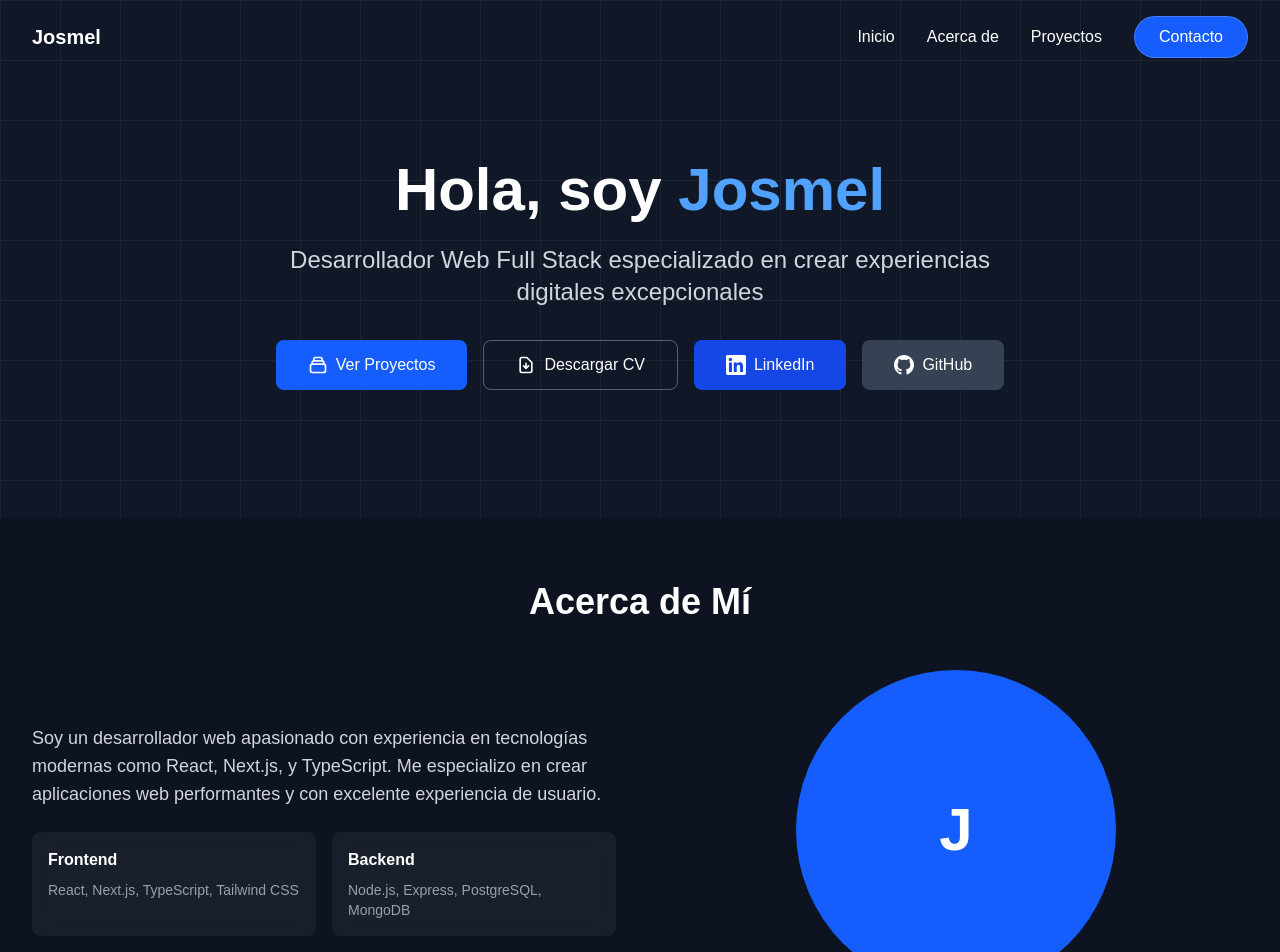
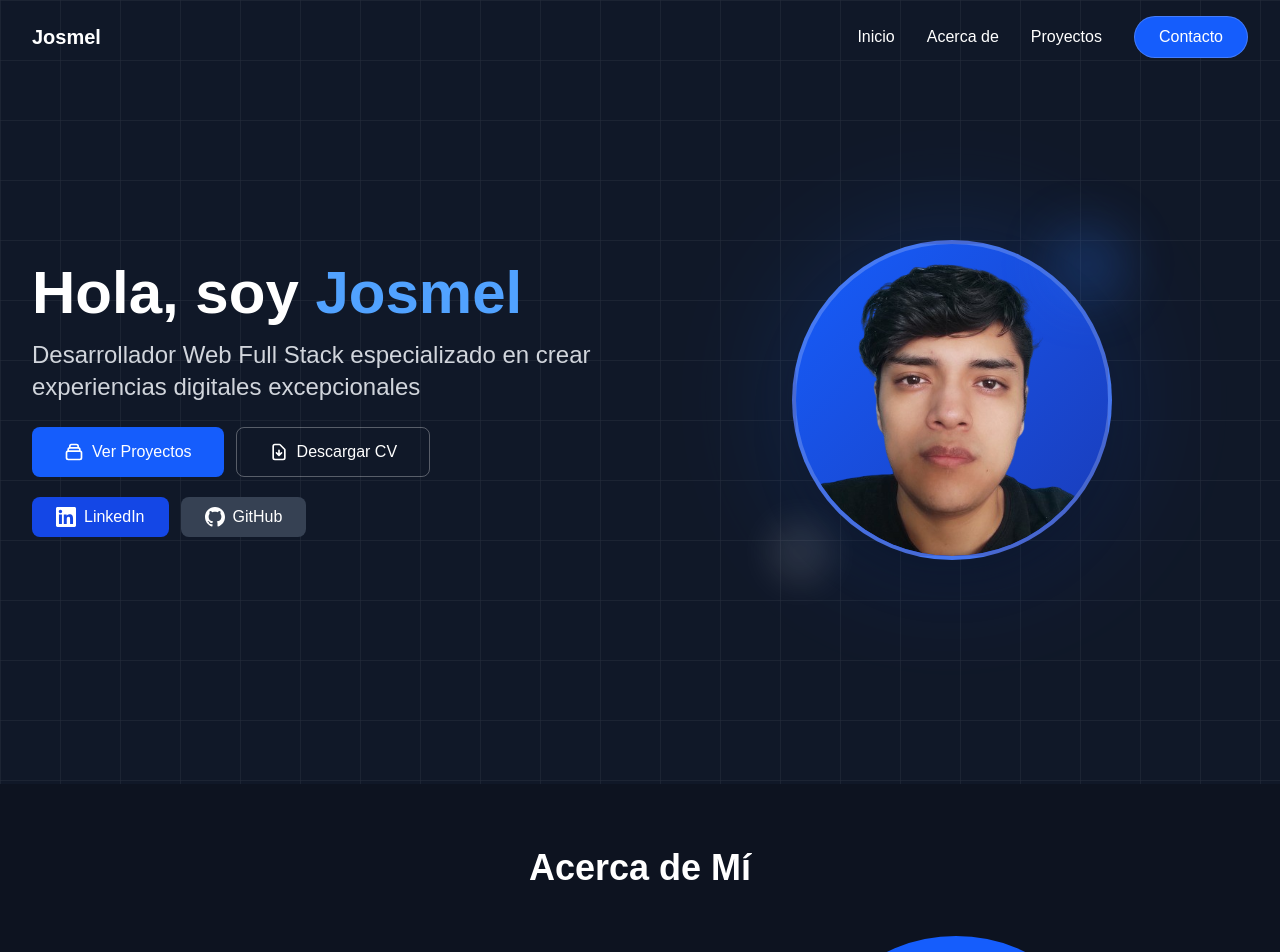
Before and after one commit to josmeldev/portafolioweb, a Next.js app: page / in a window 1280 px wide. Shown: the top 952 px of the page. Built offline with nearby package versions, Linux system fonts and the light colour scheme.

Commit message:
Add profile photo and enhance layout in hero section

```diff
--- a/src/app/page.tsx
+++ b/src/app/page.tsx
@@ -131,20 +131,17 @@ export default function Home() {
           </div>
         </div>
 
-        <div className="relative z-10 max-w-7xl mx-auto text-center">
-          <div className="pt-20 pb-16">
-            <h1 className="text-4xl sm:text-6xl font-bold text-white mb-6">
-              Hola, soy <span className="text-blue-400 relative">
-                {displayedName}
-                {showCursor && (
-                  <span className="absolute top-0 animate-pulse ml-1">|</span>
-                )}
-              </span>
+        <div className="relative z-10 max-w-7xl mx-auto">
+          <div className="grid lg:grid-cols-2 gap-8 items-center min-h-[80vh] py-12">
+            {/* Contenido izquierdo */}
+            <div className="text-left">
+              <h1 className="text-4xl sm:text-6xl font-bold text-white mb-4">
+                Hola, soy <span className="text-blue-400">Josmel</span>
               </h1>
-            <p className="text-xl sm:text-2xl text-gray-300 mb-8 max-w-3xl mx-auto">
+              <p className="text-xl sm:text-2xl text-gray-300 mb-6">
                 Desarrollador Web Full Stack especializado en crear experiencias digitales excepcionales
               </p>
-            <div className="flex flex-col sm:flex-row gap-4 justify-center">
+              <div className="flex flex-col sm:flex-row gap-3">
                 <button className="bg-blue-600 hover:bg-blue-700 text-white px-8 py-3 rounded-lg font-medium transition-colors flex items-center justify-center gap-2">
                   <svg className="w-5 h-5" fill="none" stroke="currentColor" viewBox="0 0 24 24">
                     <path strokeLinecap="round" strokeLinejoin="round" strokeWidth={2} d="M19 11H5m14 0a2 2 0 012 2v6a2 2 0 01-2 2H5a2 2 0 01-2-2v-6a2 2 0 012-2m14 0V9a2 2 0 00-2-2M5 11V9a2 2 0 012-2m0 0V5a2 2 0 012-2h6a2 2 0 012 2v2M7 7h10"/>
@@ -157,18 +154,43 @@ export default function Home() {
                   </svg>
                   Descargar CV
                 </button>
-              <a href="https://linkedin.com/in/tu-perfil" target="_blank" rel="noopener noreferrer" className="bg-blue-700 hover:bg-blue-800 text-white px-8 py-3 rounded-lg font-medium transition-colors flex items-center justify-center gap-2">
+              </div>
+              <div className="flex gap-3 mt-5">
+                <a href="https://linkedin.com/in/tu-perfil" target="_blank" rel="noopener noreferrer" className="bg-blue-700 hover:bg-blue-800 text-white px-6 py-2 rounded-lg font-medium transition-colors flex items-center justify-center gap-2">
                   <svg className="w-5 h-5" fill="currentColor" viewBox="0 0 24 24">
                     <path d="M20.447 20.452h-3.554v-5.569c0-1.328-.027-3.037-1.852-3.037-1.853 0-2.136 1.445-2.136 2.939v5.667H9.351V9h3.414v1.561h.046c.477-.9 1.637-1.85 3.37-1.85 3.601 0 4.267 2.37 4.267 5.455v6.286zM5.337 7.433c-1.144 0-2.063-.926-2.063-2.065 0-1.138.92-2.063 2.063-2.063 1.14 0 2.064.925 2.064 2.063 0 1.139-.925 2.065-2.064 2.065zm1.782 13.019H3.555V9h3.564v11.452zM22.225 0H1.771C.792 0 0 .774 0 1.729v20.542C0 23.227.792 24 1.771 24h20.451C23.2 24 24 23.227 24 22.271V1.729C24 .774 23.2 0 22.222 0h.003z"/>
                   </svg>
                   LinkedIn
                 </a>
-              <a href="https://github.com/josmeldev" target="_blank" rel="noopener noreferrer" className="bg-gray-700 hover:bg-gray-800 text-white px-8 py-3 rounded-lg font-medium transition-colors flex items-center justify-center gap-2">
+                <a href="https://github.com/josmeldev" target="_blank" rel="noopener noreferrer" className="bg-gray-700 hover:bg-gray-800 text-white px-6 py-2 rounded-lg font-medium transition-colors flex items-center justify-center gap-2">
                   <svg className="w-5 h-5" fill="currentColor" viewBox="0 0 24 24">
                     <path d="M12 0c-6.626 0-12 5.373-12 12 0 5.302 3.438 9.8 8.207 11.387.599.111.793-.261.793-.577v-2.234c-3.338.726-4.033-1.416-4.033-1.416-.546-1.387-1.333-1.756-1.333-1.756-1.089-.745.083-.729.083-.729 1.205.084 1.839 1.237 1.839 1.237 1.07 1.834 2.807 1.304 3.492.997.107-.775.418-1.305.762-1.604-2.665-.305-5.467-1.334-5.467-5.931 0-1.311.469-2.381 1.236-3.221-.124-.303-.535-1.524.117-3.176 0 0 1.008-.322 3.301 1.23.957-.266 1.983-.399 3.003-.404 1.02.005 2.047.138 3.006.404 2.291-1.552 3.297-1.23 3.297-1.23.653 1.653.242 2.874.118 3.176.77.84 1.235 1.911 1.235 3.221 0 4.609-2.807 5.624-5.479 5.921.43.372.823 1.102.823 2.222v3.293c0 .319.192.694.801.576 4.765-1.589 8.199-6.086 8.199-11.386 0-6.627-5.373-12-12-12z"/>
                   </svg>
                   GitHub
                 </a>
+              </div>
+            </div>
+
+            {/* Foto derecha */}
+            <div className="relative lg:order-last order-first">
+              <div className="relative w-64 h-64 mx-auto lg:w-80 lg:h-80">
+                {/* Fondo decorativo */}
+                <div className="absolute inset-0 bg-gradient-to-br from-blue-500 to-blue-700 rounded-full blur-3xl opacity-20"></div>
+
+                {/* Contenedor de la foto */}
+                <div className="relative w-full h-full bg-gradient-to-br from-blue-600 to-blue-800 rounded-full flex items-center justify-center border-4 border-white/20 shadow-2xl overflow-hidden">
+                  {/* Foto real de Josmel */}
+                  <img
+                    src="/foto.png"
+                    alt="Josmel - Desarrollador Web Full Stack"
+                    className="w-full h-full object-cover rounded-full"
+                  />
+                </div>
+
+                {/* Elementos decorativos */}
+                <div className="absolute -top-4 -right-4 w-20 h-20 bg-blue-500/20 rounded-full blur-xl"></div>
+                <div className="absolute -bottom-6 -left-6 w-16 h-16 bg-white/10 rounded-full blur-lg"></div>
+              </div>
             </div>
           </div>
         </div>
@@ -198,8 +220,12 @@ export default function Home() {
               </div>
             </div>
             <div className="relative">
-              <div className="w-80 h-80 mx-auto bg-blue-600 rounded-full flex items-center justify-center">
-                <span className="text-white text-6xl font-bold">J</span>
+              <div className="w-80 h-80 mx-auto bg-blue-600 rounded-full flex items-center justify-center overflow-hidden">
+                <img
+                  src="/foto.png"
+                  alt="Josmel - Desarrollador Web Full Stack"
+                  className="w-full h-full object-cover rounded-full"
+                />
               </div>
             </div>
           </div>
```
Also changed, not shown: public/foto.png (added). Lines whose indentation alone changed are shown as unchanged.
